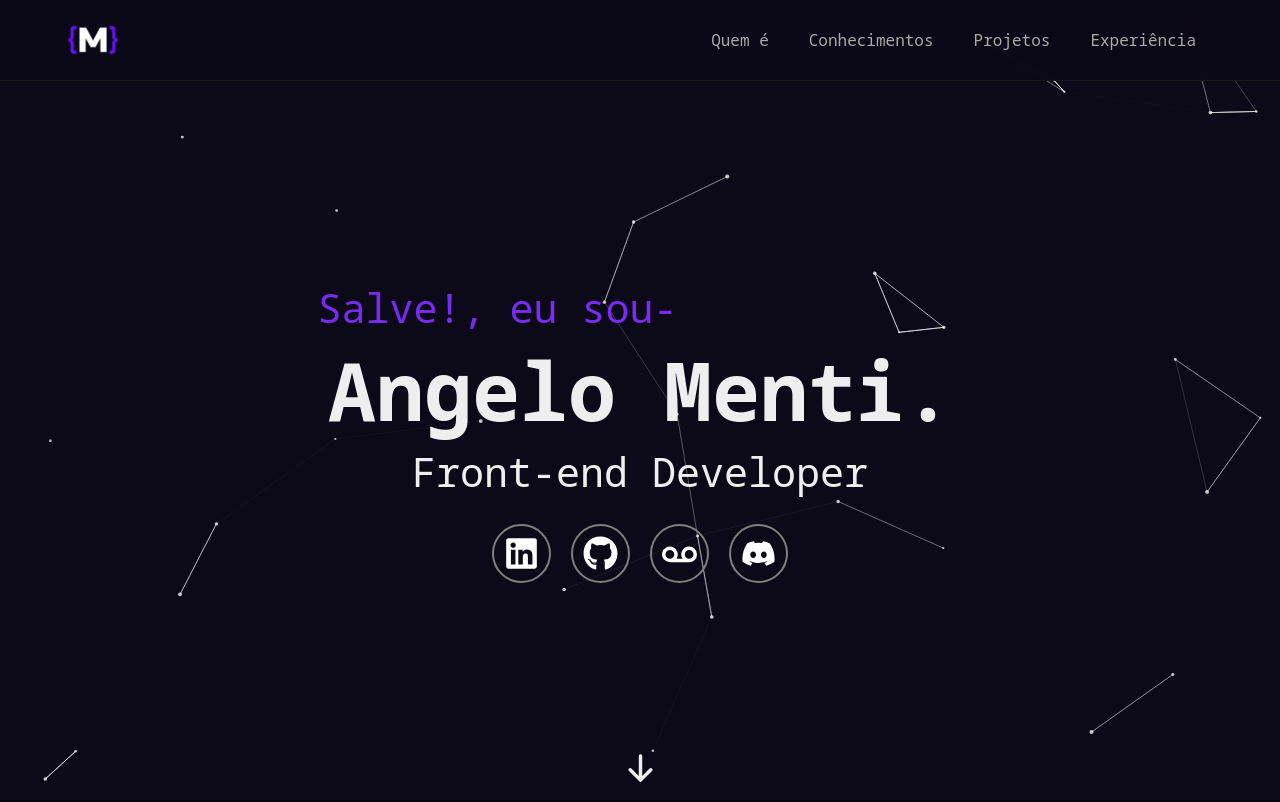
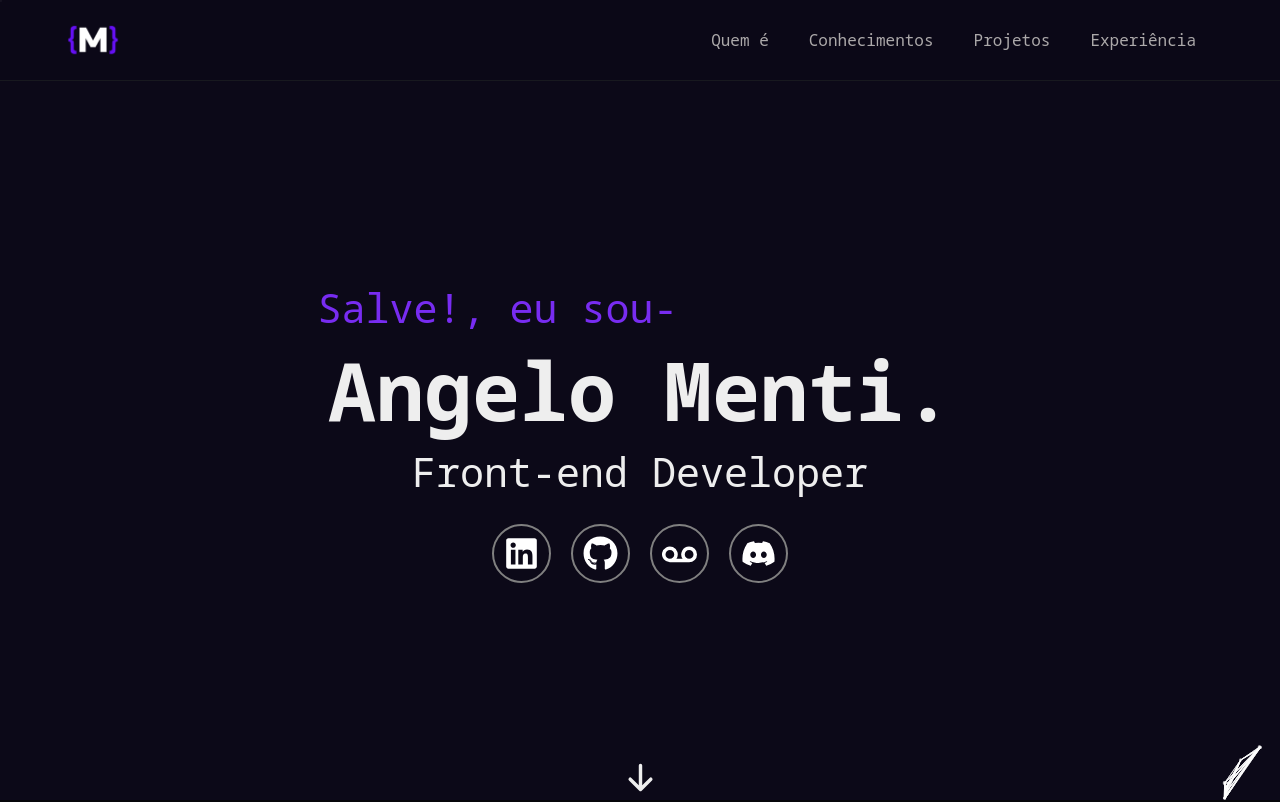
Before and after one commit to eumaninho54/devPortfolio, a React (Create React App) app: page / in a window 1280 px wide. Shown: the top 802 px of the page. Built offline with nearby package versions, Linux system fonts and the light colour scheme.

Commit message:
transitionInitial finished

```diff
--- a/src/App.tsx
+++ b/src/App.tsx
@@ -1,4 +1,4 @@
-import { useRef } from 'react';
+import { useRef, useState } from 'react';
 import './App.css';
 import { BrowserRouter } from 'react-router-dom'
 
@@ -7,24 +7,35 @@ import Home from './components/home';
 import SplashScreen from './components/splashScreen';
 
 function App() {
+  const [display, setDisplay] = useState("none")
   const aboutMeScroll = useRef(null)
   const skillsScroll = useRef(null)
   const projectsScroll = useRef(null)
+
+
+  setTimeout(() => {
+    setDisplay( () => "initial")
+  }, 3100)
+
   return (
     <BrowserRouter>
-      <SplashScreen/>
+      <SplashScreen />
 
+      <header style={{transition: "1s", display: display}}>
         <Header
           refAboutMe={aboutMeScroll}
           refSkills={skillsScroll}
           refProjects={projectsScroll}
         />
+      </header>
 
+      <main style={{transition: "1s", display: display}}>
         <Home
           refAboutMe={aboutMeScroll}
           refSkills={skillsScroll}
           refProjects={projectsScroll}
         />
+      </main>
 
     </BrowserRouter>
   );
```
Lines whose indentation alone changed are shown as unchanged.
